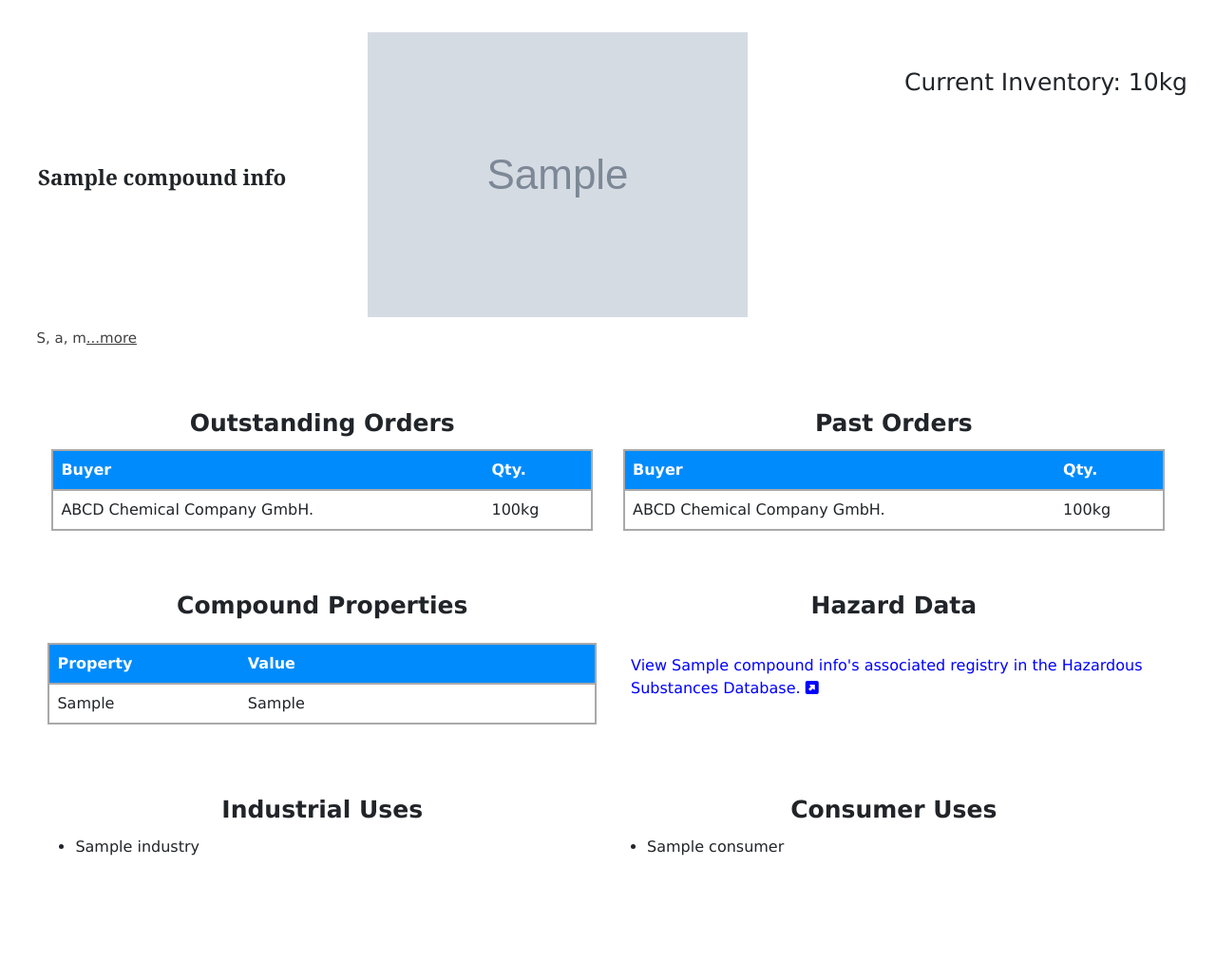
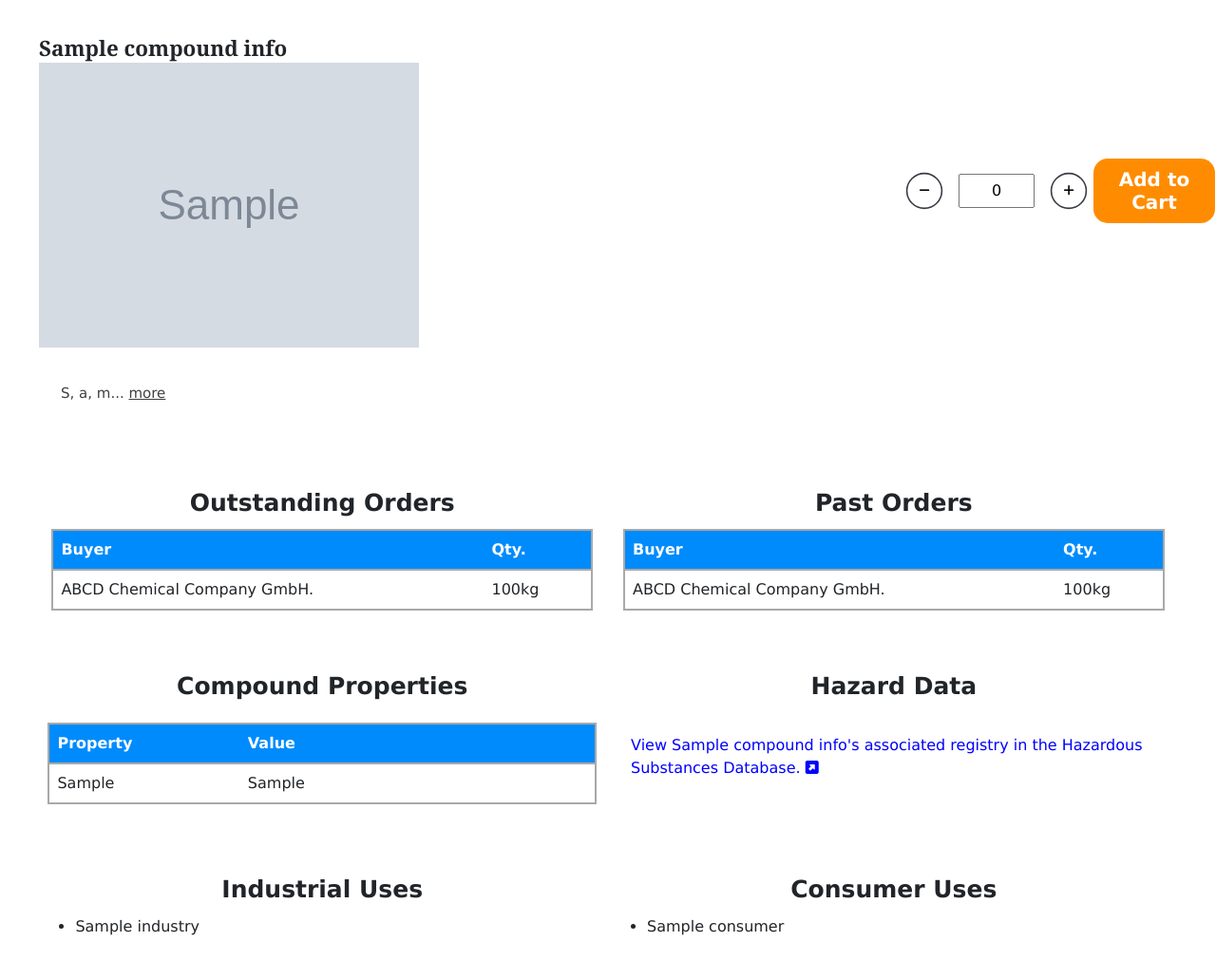
Before and after one commit to dvdg6566/fischerlabs, a Flask app: template templates/viewcompound.html in a window 1280 px wide. Shown: the part 56-1087 px from the top of the page at 95% size. Before the commit the page ends 957 px from the top, so only its background shows below. Run offline with Flask 2, Linux system fonts and the light colour scheme; the template is opened without the code that fills it: most values are stand-ins (such as "Sample title", 1, 10 or a date in 2020); grey boxes marked "Sample" are stand-in pictures; lists and menus that the app fills with data are empty; some libraries are stand-ins or nearby versions.

Commit message:
fixed some alignment, added cart buttons

```diff
--- a/static/css/compoundview.css
+++ b/static/css/compoundview.css
@@ -53,7 +53,7 @@ p.synonyms, #more-synonyms {
 }
 
 p.synonyms {
-	padding: 1% 3%;
+	padding: 3% 5%;
 }
 
 #more-synonyms {
@@ -84,6 +84,76 @@ a.current-inventory {
 	text-align: right;
 	float: right;
 }
+
+#addtocart {
+	padding: 0.5em 1em;
+	font: bold 20px Verdana;
+	text-align: middle;
+/*	float: right;*/
+	background-color: darkorange;
+	border-style: none;
+	border-radius: 15px;
+	margin-top: auto;
+	margin-bottom: auto;
+	color: white;
+	width: 10vw;
+}
+
+#addtocart:hover {
+	background-color: #e8772c;
+}
+
+a.addtocart {
+	padding: 0px;
+	margin-right: 0%;
+	float: right;
+}
+
+#increase, #decrease {
+	width: 3rem;
+	height: 3rem;
+	transform: scale(0.80);
+	background-color: transparent;
+	border: 2px solid #383c44;
+	color: 2px ;
+}
+
+#increase:hover, #decrease:hover {
+	background-color: lightgrey;
+}
+
+
+.plus-minus-input {
+	-webkit-align-items: center;
+	-ms-flex-align: center;
+	align-items: center;
+}
+
+.plus-minus-input .input-group-field {
+	text-align: center;
+	margin-left: 0.75rem;
+	margin-right: 0.75rem;
+	padding: 1rem;
+	width: 5rem;
+	height: 0.5rem;
+}
+
+.plus-minus-input {
+	float: right;
+	width: auto;
+}
+
+.plus-minus-input .input-group-field::-webkit-inner-spin-button,
+.plus-minus-input .input-group-field ::-webkit-outer-spin-button {
+	-webkit-appearance: none;
+	appearance: none;
+}
+
+.plus-minus-input .input-group-button .circle {
+	border-radius: 50%;
+	padding: 0.25em 0.8em;
+}
+
 
 a.nfpa-rating {
 	margin-left: 5%;
@@ -204,3 +274,7 @@ th.industrial, th.consumer, th.properties-h, th.hazard, th.business {
 	text-align: center;
 	width: 50%;
 }
+
+td.industrial-l, td.consumer-l {
+	vertical-align: top;
+}
--- a/templates/viewcompound.html
+++ b/templates/viewcompound.html
@@ -5,14 +5,81 @@
 {% block content %}
 	<br>
 	<link rel="stylesheet" href="{{ url_for('static', filename='css/compoundview.css') }}">
-	<div style="overflow: auto; padding-top: 10px">
+<!-- 	FOR BUYER -->
+	<div style="overflow: auto; padding-top: 10px; width: 100%;">
+		<table>
+			<tr>
+				<th style="width: 60%;">
 					<a class="header" id="compoundname"> {{compoundInfo.compoundName}} </a>
 					{%if compoundInfo.imgURL != None %}
 					<a class="header" class="nfpa-rating" class="clearfix"> <img src={{compoundInfo.imgURL}} class="clearfix" width=auto height=auto> </a>
 					{%else%}
 					<a class="header" class="nfpa-rating" class="clearfix"> <img src=https://pubchem.ncbi.nlm.nih.gov/image/nfpa.cgi?code=000 class="clearfix" width=auto height=auto style="visibility: hidden"> </a>
 					{%endif%}
-			<a class="current-inventory"> Current Inventory: {{compoundInfo.quantity}}kg </a>
+				</th>
+				<th style="width: 30%;">
+					<!-- Change the `data-field` of buttons and `name` of input field's for multiple plus minus buttons-->
+					<div class="input-group plus-minus-input">
+  						<div class="input-group-button">
+  							<button type="button" class="button hollow circle" data-quantity="minus" data-field="quantity" id="decrease"><i class="fa fa-minus" aria-hidden="true"></i>
+							</button>
+						</div>
+						<input class="input-group-field" type="number" name="quantity" value="0">
+						<div class="input-group-button">
+							<button type="button" class="button hollow circle" data-quantity="plus" data-field="quantity" id="increase"><i class="fa fa-plus" aria-hidden="true"></i>
+							</button>
+						</div>
+						<script type="text/javascript">
+							jQuery(document).ready(function(){
+							// This button will increment the value
+								$('[data-quantity="plus"]').click(function(e){
+								// Stop acting like a button
+									e.preventDefault();
+								// Get the field name
+									fieldName = $(this).attr('data-field');
+								// Get its current value
+									var currentVal = parseInt($('input[name='+fieldName+']').val());
+								// If is not undefined
+									if (!isNaN(currentVal)) {
+									// Increment
+										$('input[name='+fieldName+']').val(currentVal + 1);
+									} else {
+										// Otherwise put a 0 there
+										$('input[name='+fieldName+']').val(0);
+									}
+								});
+						// This button will decrement the value till 0
+							$('[data-quantity="minus"]').click(function(e) {
+							// Stop acting like a button
+								e.preventDefault();
+							// Get the field name
+								fieldName = $(this).attr('data-field');
+							// Get its current value
+								var currentVal = parseInt($('input[name='+fieldName+']').val());
+							// If it isn't undefined or its greater than 0
+								if (!isNaN(currentVal) && currentVal > 0) {
+								// Decrement one
+									$('input[name='+fieldName+']').val(currentVal - 1);
+								} else {
+								// Otherwise put a 0 there
+									$('input[name='+fieldName+']').val(0);
+								}
+							});
+						});
+						</script>
+					</div>
+				</th>
+				<th style="width: 10%;">
+					<a class="addtocart" style="overflow: auto;"> <button id="addtocart">Add to Cart</button></a>
+				</th>
+			</tr>
+		</table>
+	<script type="text/javascript">
+		var btn_addtocart = document.getElementById("addtocart");
+		btn_addtocart = function() {
+
+		}
+	</script>
 	</div>
 	<div id="myModal" class="modal">
 	  <!-- Modal content -->
@@ -24,8 +91,28 @@
 	    <p> {{', '.join(compoundInfo.synonyms[3:])}}</p>
 	  </div>
 	</div>
+<!-- 	FOR ADMIN -->
+<!-- 	<div style="overflow: auto; padding-top: 10px; width: 100%;">
+		<a class="header" id="compoundname"> {{compoundInfo.compoundName}} </a>
+		{%if compoundInfo.imgURL != None %}
+		<a class="header" class="nfpa-rating" class="clearfix"> <img src={{compoundInfo.imgURL}} class="clearfix" width=auto height=auto> </a>
+		{%else%}
+		<a class="header" class="nfpa-rating" class="clearfix"> <img src=https://pubchem.ncbi.nlm.nih.gov/image/nfpa.cgi?code=000 class="clearfix" width=auto height=auto style="visibility: hidden"> </a>
+		{%endif%}
+		<a class="current-inventory"> Current Inventory: {{compoundInfo.quantity}}kg </a>
+	</div> -->
+	<div id="myModal" class="modal">
+	  <!-- Modal content -->
+	  <div class="modal-content">
+	    <p>
+	    	<a class="header2"> Known synonyms: </a>
+	    	<span class="close">&times;</span>
+	    </p>
+	    <p> {{', '.join(compoundInfo.synonyms[3:])}}</p>
+	  </div>
+	</div>
 	<div>
-		<p class="synonyms"> {{', '.join(compoundInfo.synonyms[:3])}}<button id="more-synonyms">...more</button></p></th>
+		<p class="synonyms"> {{', '.join(compoundInfo.synonyms[:3])}}... <button id="more-synonyms">more</button></p></th>
 	</div>
 	<script>
 		// Get the modal
```
Lines whose indentation alone changed are shown as unchanged.
